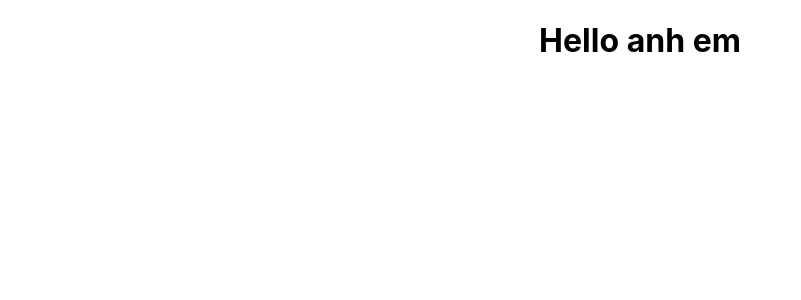
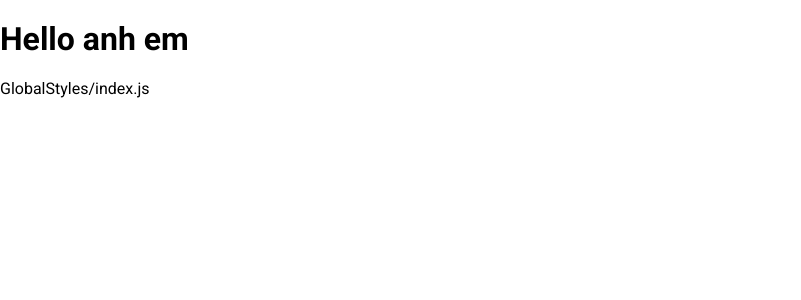
Before and after one commit to HoainamLe42/tiktok-ui, a React (Create React App) app: page / in a window 1280 px wide. Shown: the top 300 px of the page, without its empty margins (0-801 px from the left). Built offline with nearby package versions, Linux system fonts and the light colour scheme.

Commit message:
Cấu hình sử dụng CSS, SASS

```diff
--- a/config-overrides.js
+++ b/config-overrides.js
@@ -1,3 +1,3 @@
-const {override, useBabelRc} = require('customize-cra');
+const { override, useBabelRc } = require('customize-cra');
 
 module.exports = override(useBabelRc());
--- a/package.json
+++ b/package.json
@@ -6,6 +6,7 @@
         "@testing-library/jest-dom": "^5.17.0",
         "@testing-library/react": "^13.4.0",
         "@testing-library/user-event": "^13.5.0",
+        "normalize.css": "^8.0.1",
         "react": "^18.2.0",
         "react-dom": "^18.2.0",
         "react-scripts": "5.0.1",
@@ -38,6 +39,7 @@
     "devDependencies": {
         "babel-plugin-module-resolver": "^5.0.0",
         "customize-cra": "^1.0.0",
-        "react-app-rewired": "^2.2.1"
+        "react-app-rewired": "^2.2.1",
+        "sass": "^1.74.1"
     }
 }
--- a/src/App.css
+++ /dev/null
@@ -1,38 +0,0 @@
-.App {
-  text-align: center;
-}
-
-.App-logo {
-  height: 40vmin;
-  pointer-events: none;
-}
-
-@media (prefers-reduced-motion: no-preference) {
-  .App-logo {
-    animation: App-logo-spin infinite 20s linear;
-  }
-}
-
-.App-header {
-  background-color: #282c34;
-  min-height: 100vh;
-  display: flex;
-  flex-direction: column;
-  align-items: center;
-  justify-content: center;
-  font-size: calc(10px + 2vmin);
-  color: white;
-}
-
-.App-link {
-  color: #61dafb;
-}
-
-@keyframes App-logo-spin {
-  from {
-    transform: rotate(0deg);
-  }
-  to {
-    transform: rotate(360deg);
-  }
-}
--- a/src/App.js
+++ b/src/App.js
@@ -1,10 +1,8 @@
-import logo from './logo.svg';
-import './App.css';
-
 function App() {
     return (
         <div className="App">
             <h1>Hello anh em</h1>
+            <p>GlobalStyles/index.js</p>
         </div>
     );
 }
--- /dev/null
+++ b/src/components/GlobalStyles/GlobalStyles.scss
@@ -0,0 +1,18 @@
+@import 'normalize.css';
+
+@import url('https://fonts.googleapis.com/css2?family=Roboto:ital,wght@0,100;0,300;0,400;0,500;0,700;1,100;1,300;1,400;1,500;1,700&display=swap');
+
+:root {
+    --primary: #fe2c55;
+}
+
+html {
+    font-size: 62.5%;
+}
+
+body {
+    font-family: 'Roboto', sans-serif;
+    font-size: 1.6rem;
+    // Optimize text rendering speed
+    text-rendering: optimizeSpeed;
+}
--- /dev/null
+++ b/src/components/GlobalStyles/index.js
@@ -0,0 +1,7 @@
+import './GlobalStyles.scss';
+
+function GlobalStyles({ children }) {
+    return children;
+}
+
+export default GlobalStyles;
--- a/src/index.css
+++ /dev/null
@@ -1,13 +0,0 @@
-body {
-  margin: 0;
-  font-family: -apple-system, BlinkMacSystemFont, 'Segoe UI', 'Roboto', 'Oxygen',
-    'Ubuntu', 'Cantarell', 'Fira Sans', 'Droid Sans', 'Helvetica Neue',
-    sans-serif;
-  -webkit-font-smoothing: antialiased;
-  -moz-osx-font-smoothing: grayscale;
-}
-
-code {
-  font-family: source-code-pro, Menlo, Monaco, Consolas, 'Courier New',
-    monospace;
-}
--- a/src/index.js
+++ b/src/index.js
@@ -1,14 +1,16 @@
 import React from 'react';
 import ReactDOM from 'react-dom/client';
-import './index.css';
-import App from './App';
+import App from '~/App';
 import reportWebVitals from './reportWebVitals';
+import GlobalStyles from '~/components/GlobalStyles';
 
 const root = ReactDOM.createRoot(document.getElementById('root'));
 root.render(
-  <React.StrictMode>
-    <App />
-  </React.StrictMode>
+    <React.StrictMode>
+        <GlobalStyles>
+            <App />
+        </GlobalStyles>
+    </React.StrictMode>,
 );
 
 // If you want to start measuring performance in your app, pass a function
--- /dev/null
+++ b/src/myAlert.js
@@ -0,0 +1,5 @@
+const myAlert = () => {
+    alert('Have a nice day !!');
+};
+
+export default myAlert;
```
Also changed, not shown: .babelrc, src/logo.svg (deleted), 1 other file (tests, documents, lock files or other folders).
